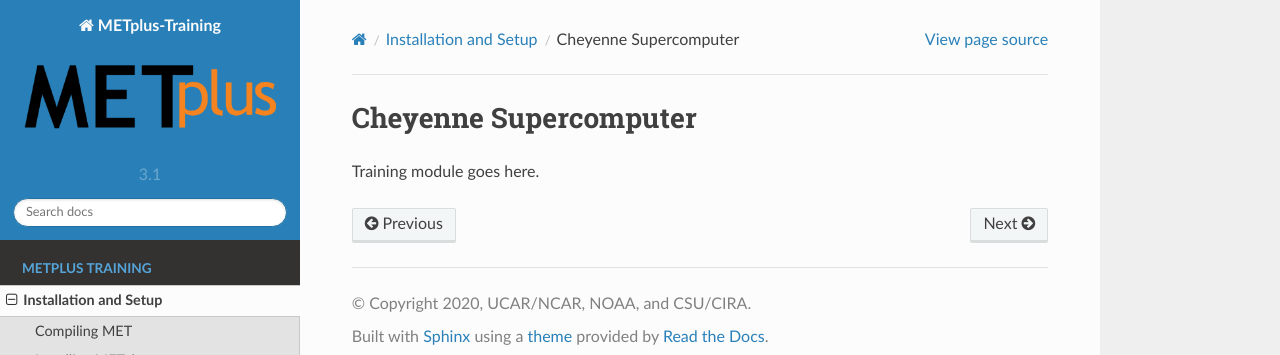
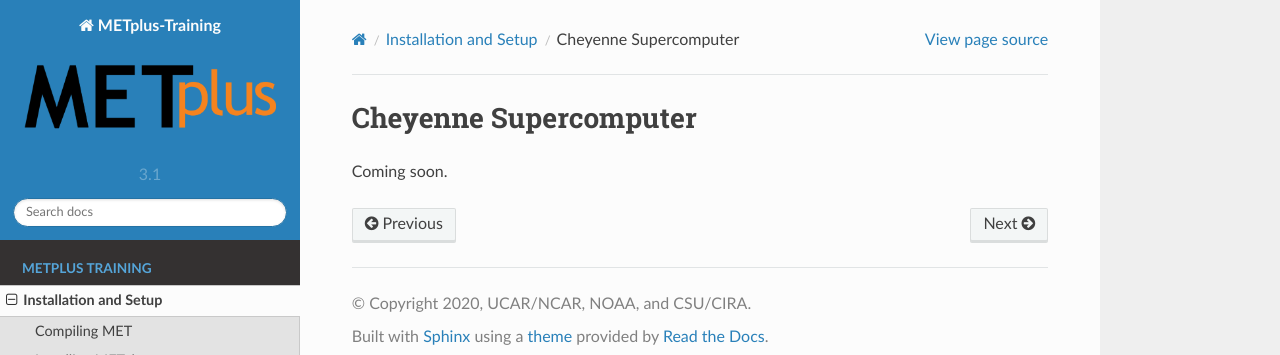
Before and after one commit to dtcenter/METplus-Training, a Sphinx documentation site: the page built from docs/modules/Environment/cheyenne.rst, in a window 1280 px wide. Shown: the top 355 px of the page. Built offline with Sphinx 7.4.7 and the Read the Docs theme 2.0.0, drawn with Linux system fonts in a browser that asks for light colours.

Commit message:
Update cheyenne.rst

```diff
--- a/docs/modules/Environment/cheyenne.rst
+++ b/docs/modules/Environment/cheyenne.rst
@@ -3,4 +3,4 @@
 Cheyenne Supercomputer
 ======================
 
-Training module goes here.
+Coming soon.
```
